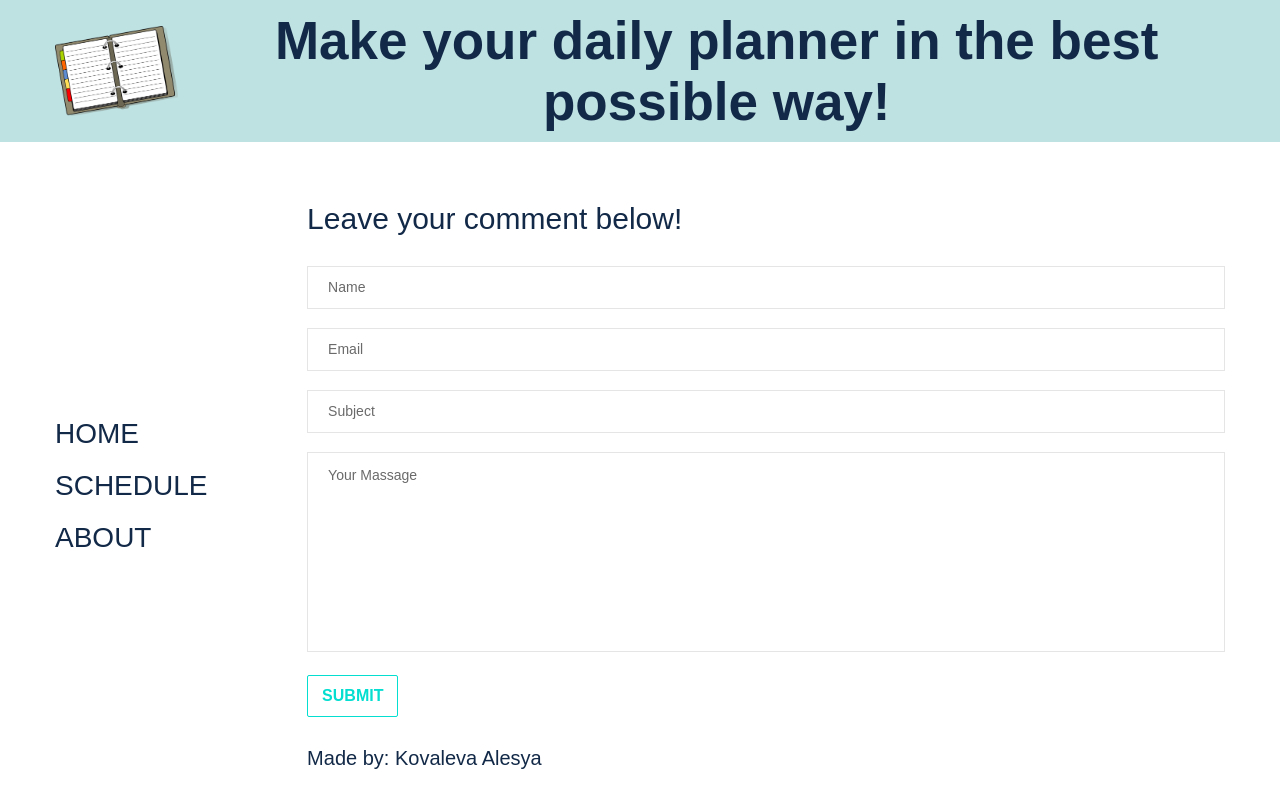
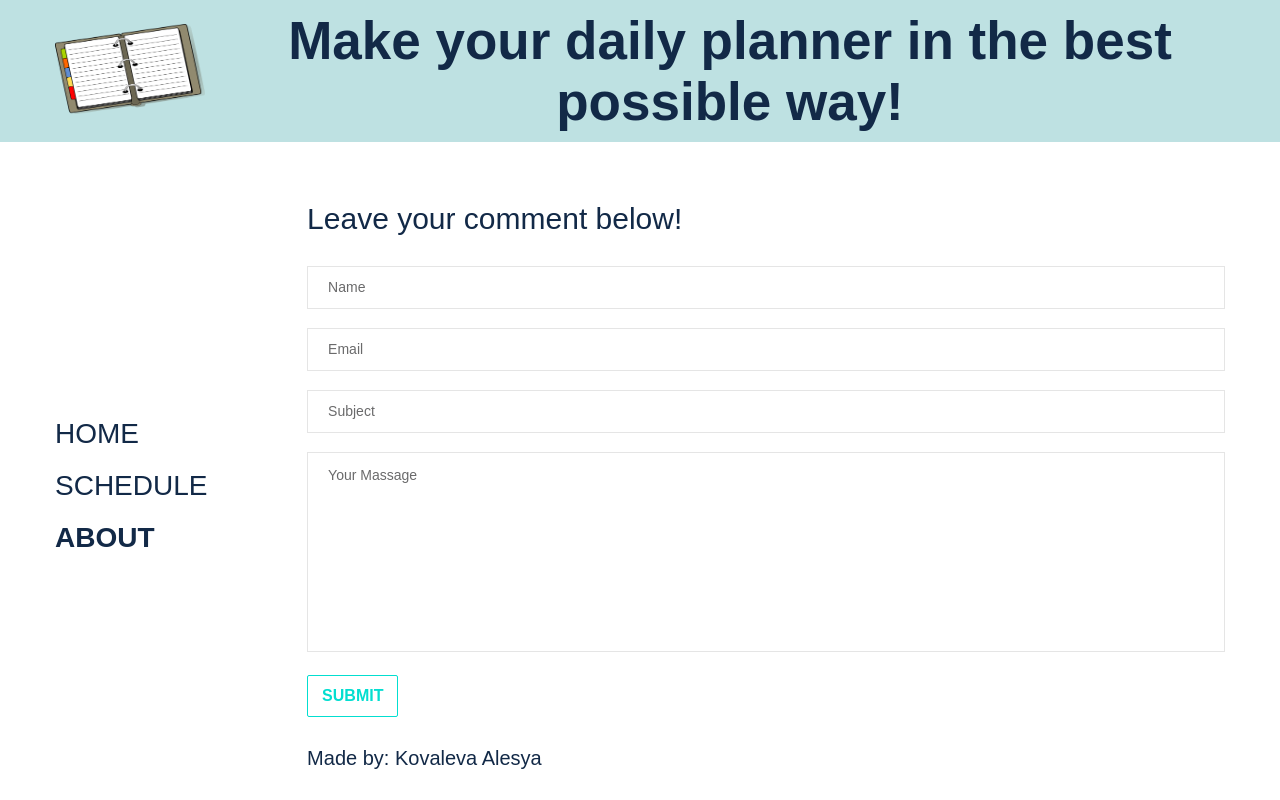
Before and after one commit to alesia-k/training, a plain HTML site: page About/index.html in a window 1280 px wide. Shown: the top 800 px of the page. Drawn offline with Linux system fonts and the light colour scheme.

Commit message:
added font-weight to active links

```diff
--- a/About/css/main.css
+++ b/About/css/main.css
@@ -11,6 +11,10 @@ body {
 a {
     text-decoration: none;
     color: #122947;
+}
+
+a.active {
+    font-weight: 700;
 }
 
 li {
--- a/About/index.html
+++ b/About/index.html
@@ -13,7 +13,9 @@
     <header class="header">
         <div class="container">
             <div class="header__inner">
-                <img class="header__img" src="/Schedule/img/notebook.png" alt="logo">
+                <a href="/home/index.html">
+                    <img class="header__img" src="/Schedule/img/notebook.png" alt="logo">
+                </a>
                 <h1>Make your daily planner in the best possible way!</h1>
             </div>
         </div>
@@ -30,7 +32,7 @@
                             <li>
                                 <a href="/Schedule/index.html" target="_blank">schedule</a>
                             </li>
-                            <li><a href="/About/index.html" target="_blank">about</a></li>
+                            <li><a class="active" href="/About/index.html" target="_blank">about</a></li>
                         </ul>
                     </nav>
                 </aside>
@@ -43,7 +45,7 @@
                         <input class="submit__item" tabindex="3" type="text" name="name" placeholder="Subject" required>
                         <textarea class="submit__item" tabindex="4" placeholder="Your Massage" name="text" required
                             style="margin: 0px 0px 19px 0px;"></textarea>
-                            <div class="submit__btn btn">submit</div>
+                        <div class="submit__btn btn">submit</div>
                     </form>
                     <p class="about__from">Made by: <span id="author"></span></p>
                 </main>
@@ -89,7 +91,7 @@
     </footer>
 
     <script>
-         /*from xml into html file*/
+        /*from xml into html file*/
         if (window.XMLHttpRequest) {//code for IE7+, firefox, chrome, opera, safari
             xmlhttp = new XMLHttpRequest();
         }
@@ -106,7 +108,7 @@
     </script>
 
     <script>
-         /*from xml into html file*/
+        /*from xml into html file*/
         if (window.XMLHttpRequest) {//code for IE7+, firefox, chrome, opera, safari
             xmlhttp = new XMLHttpRequest();
         }
--- a/Schedule/css/main.css
+++ b/Schedule/css/main.css
@@ -11,6 +11,10 @@ body {
 a {
     text-decoration: none;
     color: #122947;
+}
+
+a.active {
+    font-weight: 700;
 }
 
 li {
--- a/home/css/main.css
+++ b/home/css/main.css
@@ -11,6 +11,10 @@ body {
 a {
     text-decoration: none;
     color: #122947;
+}
+
+a.active {
+    font-weight: 700;
 }
 
 li {
```
Also changed, not shown: Schedule/index.html (+2 -2 lines), home/index.html (+9 -10 lines).
